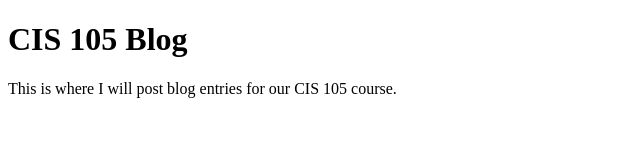
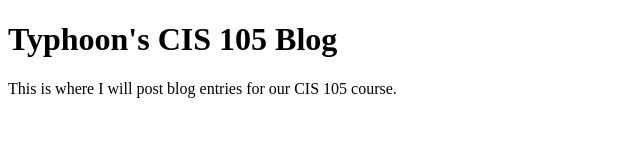
Before and after one commit to Tyefoon/Tyefoon.github.io, a plain HTML site: page index.html in a window 1280 px wide. Shown: the whole page, without its empty margins (0-640 px from the left). Drawn offline with Linux system fonts and the light colour scheme.

Commit message:
Update index.html

```diff
--- a/index.html
+++ b/index.html
@@ -1,7 +1,7 @@
 <!DOCTYPE html>
 <html>
 <body>
-<h1>CIS 105 Blog</h1>
+<h1>Typhoon's CIS 105 Blog</h1>
 <p>This is where I will post blog entries for our CIS 105 course.</p>
 </body>
 </html>
```
